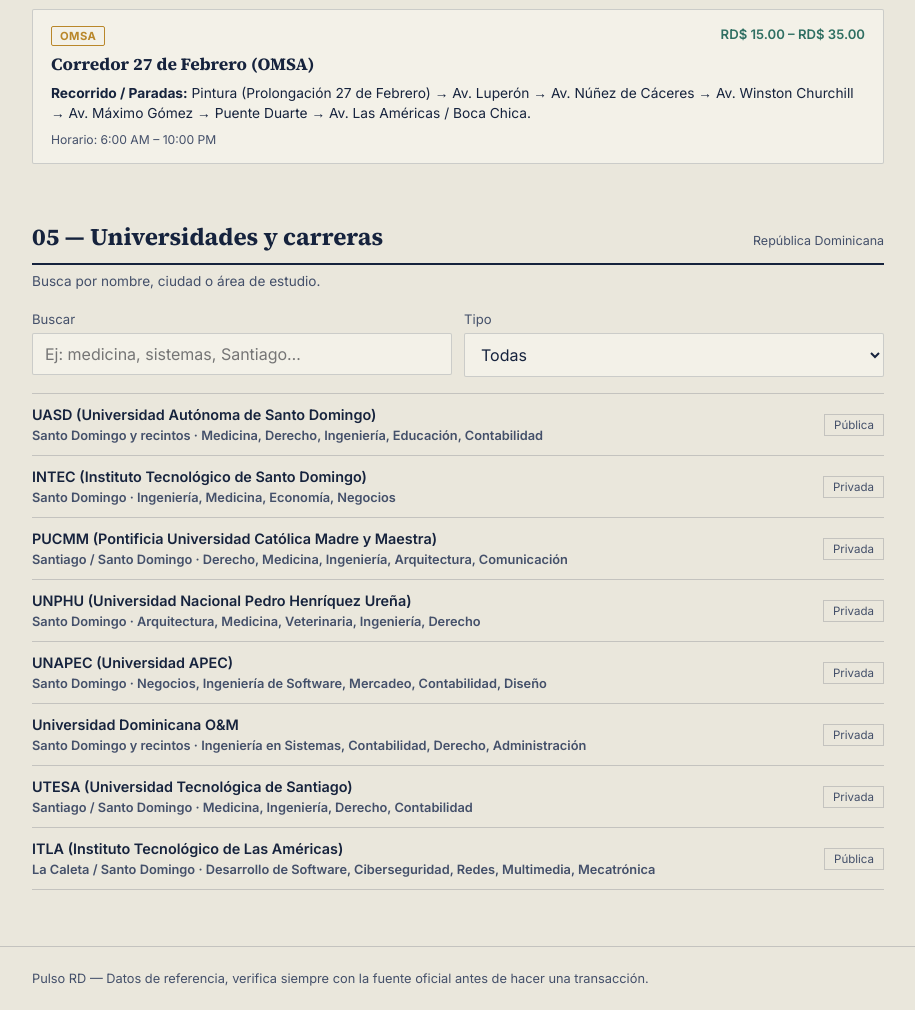
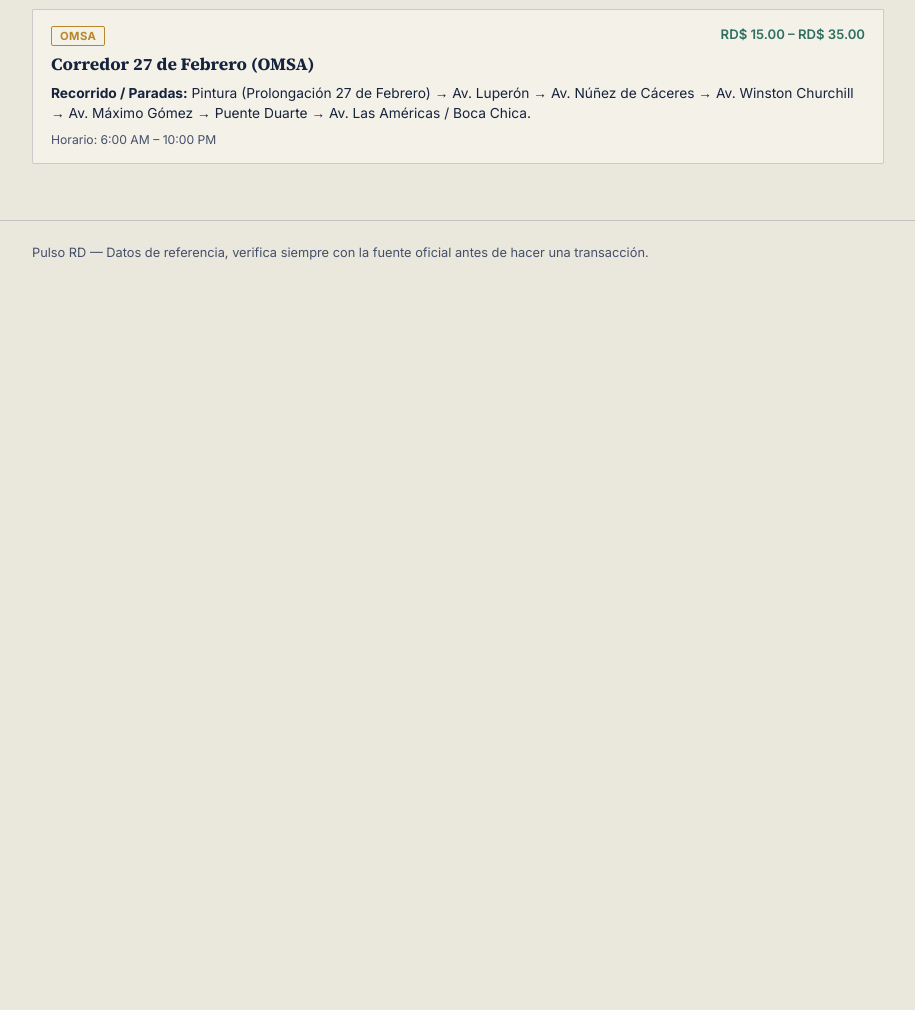
Before and after one commit to NutriaSuave/pulso-rd, a plain HTML site: page index.html in a window 1280 px wide. Shown: the part 3766-4776 px from the top of the page, without its empty margins (182-1097 px from the left). After the commit the page ends 4050 px from the top, so only its background shows below. Drawn offline with Linux system fonts and the light colour scheme.

Commit message:
Add files via upload

```diff
--- a/app.js
+++ b/app.js
@@ -17,7 +17,6 @@ function applyTheme(theme) {
 }
 
 let savedTheme = null;
-
 try {
   savedTheme = localStorage.getItem("pulsoRdTheme");
 } catch (e) {}
@@ -30,7 +29,6 @@ themeToggle.addEventListener("click", () => {
   const next = currentlyDark ? "light" : "dark";
 
   applyTheme(next);
-
   try {
     localStorage.setItem("pulsoRdTheme", next);
   } catch (e) {}
@@ -179,26 +177,20 @@ function calc() {
 dirToggle.addEventListener("click", (e) => {
   const btn = e.target.closest("button[data-dir]");
   if (!btn) return;
-
   dState.dir = btn.dataset.dir;
-
   [...dirToggle.children].forEach((b) =>
     b.classList.toggle("active", b === btn),
   );
-
   renderDivisas();
 });
 
 curToggle.addEventListener("click", (e) => {
   const btn = e.target.closest("button[data-cur]");
   if (!btn) return;
-
   dState.cur = btn.dataset.cur;
-
   [...curToggle.children].forEach((b) =>
     b.classList.toggle("active", b === btn),
   );
-
   renderDivisas();
 });
 
@@ -208,10 +200,8 @@ shareBtn.addEventListener("click", async () => {
   try {
     await navigator.clipboard.writeText(lastSummary);
   } catch (e) {}
-
   shareBtn.textContent = "Copiado ✓";
   shareBtn.classList.add("copied");
-
   setTimeout(() => {
     shareBtn.textContent = "Copiar resumen";
     shareBtn.classList.remove("copied");
@@ -220,7 +210,7 @@ shareBtn.addEventListener("click", async () => {
 
 renderDivisas();
 
-/* ---------- 02 Combustibles ---------- */
+/* ---------- 02 Combustibles y Peajes ---------- */
 document.getElementById("fuelWeekNote").textContent = FUEL_WEEK_LABEL;
 
 const fuelTable = document.getElementById("fuelTable");
@@ -308,7 +298,6 @@ function tripCalc() {
   tripResultValue.textContent = formatMoney(total, "RD$");
 }
 
-// Renderizar tabla oficial de los 17 peajes
 const tollTableBody = document.getElementById("tollTableBody");
 let lastCorridor = "";
 tollsData.forEach((t) => {
@@ -367,12 +356,10 @@ const QUIZ_SIZE = 10;
 
 function shuffle(a) {
   const b = [...a];
-
   for (let i = b.length - 1; i > 0; i--) {
     const j = Math.floor(Math.random() * (i + 1));
     [b[i], b[j]] = [b[j], b[i]];
   }
-
   return b;
 }
 
@@ -384,28 +371,23 @@ function renderQuestion() {
   if (qIdx >= quizSet.length) {
     const pct = Math.round((score / quizSet.length) * 100);
     const passed = pct >= 70;
-
     quizProgress.textContent = "Resultado final";
-
     quizBox.innerHTML = `
       <div class="quiz-q">${passed ? "¡Aprobado!" : "Necesitas repasar un poco más"}</div>
       <p class="section-sub">Obtuviste <strong>${score} de ${quizSet.length}</strong> respuestas correctas (${pct}%). El mínimo para aprobar suele ser 70%.</p>
       <button class="quizBtn" id="restartQuiz">Intentar de nuevo</button>
     `;
-
     document.getElementById("restartQuiz").addEventListener("click", () => {
       quizSet = shuffle(intrantQuestions).slice(0, QUIZ_SIZE);
       qIdx = 0;
       score = 0;
       renderQuestion();
     });
-
     return;
   }
 
   const item = quizSet[qIdx];
   quizProgress.textContent = `Pregunta ${qIdx + 1} de ${quizSet.length}`;
-
   quizBox.innerHTML = `
     <div class="quiz-q">${item.q}</div>
     <div class="quiz-opts">
@@ -415,13 +397,10 @@ function renderQuestion() {
   `;
 
   const opts = quizBox.querySelectorAll(".quiz-opt");
-
   opts.forEach((btn) => {
     btn.addEventListener("click", () => {
       const chosen = Number(btn.dataset.i);
-
       opts.forEach((b) => (b.disabled = true));
-
       if (chosen === item.correct) {
         btn.classList.add("ok");
         score++;
@@ -429,12 +408,10 @@ function renderQuestion() {
         btn.classList.add("bad");
         opts[item.correct].classList.add("ok");
       }
-
       document.getElementById("quizFeedback").innerHTML = `
         <div class="quiz-explain">${item.explain}</div>
         <button class="quizBtn" id="nextQ">${qIdx + 1 < quizSet.length ? "Siguiente pregunta" : "Ver resultado"}</button>
       `;
-
       document.getElementById("nextQ").addEventListener("click", () => {
         qIdx++;
         renderQuestion();
@@ -445,41 +422,6 @@ function renderQuestion() {
 
 renderQuestion();
 
-/* ---------- 05 Universidades ---------- */
-const uniSearch = document.getElementById("uniSearch");
-const uniFilter = document.getElementById("uniFilter");
-const uniList = document.getElementById("uniList");
-
-function renderUnis() {
-  const q = uniSearch.value.trim().toLowerCase();
-  const type = uniFilter.value;
-
-  uniList.innerHTML = "";
-
-  const found = universities.filter(
-    (u) =>
-      (type === "all" || u.type === type) &&
-      `${u.name} ${u.city} ${u.areas.join(" ")}`.toLowerCase().includes(q),
-  );
-
-  if (!found.length) {
-    uniList.innerHTML = `<div class="compact-row"><span>Sin resultados</span></div>`;
-    return;
-  }
-
-  found.forEach((u) => {
-    const row = document.createElement("div");
-    row.className = "compact-row";
-    row.innerHTML = `<span>${u.name}<span class="meta">${u.city}${u.areas.length ? " · " + u.areas.join(", ") : ""}</span></span><span class="status">${u.type}</span>`;
-
-    uniList.appendChild(row);
-  });
-}
-
-uniSearch.addEventListener("input", renderUnis);
-uniFilter.addEventListener("change", renderUnis);
-renderUnis();
-
 /* ---------- 04 Transporte Público ---------- */
 const routeList = document.getElementById("routeList");
 const transportFilter = document.getElementById("transportFilter");
@@ -489,13 +431,10 @@ let activeTransportType = "ALL";
 
 function renderRoutes() {
   const query = transportSearch.value.trim().toLowerCase();
-
   const filtered = transportRoutes.filter((r) => {
     const matchesType =
       activeTransportType === "ALL" || r.type === activeTransportType;
-
     const haystack = `${r.type} ${r.name} ${r.stops}`.toLowerCase();
-
     return matchesType && haystack.includes(query);
   });
 
@@ -524,13 +463,10 @@ function renderRoutes() {
 transportFilter.addEventListener("click", (e) => {
   const btn = e.target.closest("button[data-type]");
   if (!btn) return;
-
   activeTransportType = btn.dataset.type;
-
   [...transportFilter.children].forEach((b) =>
     b.classList.toggle("active", b === btn),
   );
-
   renderRoutes();
 });
 
--- a/data.js
+++ b/data.js
@@ -575,78 +575,3 @@ const transportRoutes = [
       "Pintura (Prolongación 27 de Febrero) → Av. Luperón → Av. Núñez de Cáceres → Av. Winston Churchill → Av. Máximo Gómez → Puente Duarte → Av. Las Américas / Boca Chica.",
   },
 ];
-
-/* ---------- Datos Módulo 05: Universidades ---------- */
-const universities = [
-  {
-    name: "UASD (Universidad Autónoma de Santo Domingo)",
-    city: "Santo Domingo y recintos",
-    type: "Pública",
-    areas: ["Medicina", "Derecho", "Ingeniería", "Educación", "Contabilidad"],
-  },
-  {
-    name: "INTEC (Instituto Tecnológico de Santo Domingo)",
-    city: "Santo Domingo",
-    type: "Privada",
-    areas: ["Ingeniería", "Medicina", "Economía", "Negocios"],
-  },
-  {
-    name: "PUCMM (Pontificia Universidad Católica Madre y Maestra)",
-    city: "Santiago / Santo Domingo",
-    type: "Privada",
-    areas: [
-      "Derecho",
-      "Medicina",
-      "Ingeniería",
-      "Arquitectura",
-      "Comunicación",
-    ],
-  },
-  {
-    name: "UNPHU (Universidad Nacional Pedro Henríquez Ureña)",
-    city: "Santo Domingo",
-    type: "Privada",
-    areas: ["Arquitectura", "Medicina", "Veterinaria", "Ingeniería", "Derecho"],
-  },
-  {
-    name: "UNAPEC (Universidad APEC)",
-    city: "Santo Domingo",
-    type: "Privada",
-    areas: [
-      "Negocios",
-      "Ingeniería de Software",
-      "Mercadeo",
-      "Contabilidad",
-      "Diseño",
-    ],
-  },
-  {
-    name: "Universidad Dominicana O&M",
-    city: "Santo Domingo y recintos",
-    type: "Privada",
-    areas: [
-      "Ingeniería en Sistemas",
-      "Contabilidad",
-      "Derecho",
-      "Administración",
-    ],
-  },
-  {
-    name: "UTESA (Universidad Tecnológica de Santiago)",
-    city: "Santiago / Santo Domingo",
-    type: "Privada",
-    areas: ["Medicina", "Ingeniería", "Derecho", "Contabilidad"],
-  },
-  {
-    name: "ITLA (Instituto Tecnológico de Las Américas)",
-    city: "La Caleta / Santo Domingo",
-    type: "Pública",
-    areas: [
-      "Desarrollo de Software",
-      "Ciberseguridad",
-      "Redes",
-      "Multimedia",
-      "Mecatrónica",
-    ],
-  },
-];
--- a/index.html
+++ b/index.html
@@ -6,10 +6,12 @@
       name="viewport"
       content="width=device-width, initial-scale=1, viewport-fit=cover"
     />
-    <title>Pulso RD — Divisas, Combustibles, INTRANT y Transporte en RD</title>
+    <title>
+      Pulso RD — Divisas, Combustibles, Peajes, INTRANT y Transporte en RD
+    </title>
     <meta
       name="description"
-      content="Consulta las tasas del dólar y euro por banco en República Dominicana, precios semanales de combustibles, simulador teórico INTRANT, rutas de Metro/Corredores y universidades."
+      content="Consulta las tasas del dólar y euro por banco en República Dominicana, precios de combustibles y peajes RD Vial, simulador teórico INTRANT y rutas de Metro, Teleférico y Corredores."
     />
     <meta name="theme-color" content="#16233D" />
     <meta
@@ -26,7 +28,7 @@
     />
     <meta
       property="og:description"
-      content="Comparador de tasas USD/EUR por banco, calculadora de combustibles y viajes, examen práctico INTRANT, rutas de transporte y guía universitaria en RD."
+      content="Comparador de tasas USD/EUR por banco, calculadora de combustibles y los 17 peajes RD Vial, examen práctico INTRANT y rutas de transporte público."
     />
     <meta property="og:url" content="https://nutriasuave.github.io/pulso-rd/" />
 
@@ -255,33 +257,6 @@
 
         <div class="route-list" id="routeList"></div>
       </section>
-
-      <section id="universidades">
-        <div class="section-head">
-          <h2>05 — Universidades y carreras</h2>
-          <span class="note">República Dominicana</span>
-        </div>
-        <p class="section-sub">Busca por nombre, ciudad o área de estudio.</p>
-        <div class="tools">
-          <div class="field">
-            <label for="uniSearch">Buscar</label>
-            <input
-              type="search"
-              id="uniSearch"
-              placeholder="Ej: medicina, sistemas, Santiago…"
-            />
-          </div>
-          <div class="field">
-            <label for="uniFilter">Tipo</label>
-            <select id="uniFilter">
-              <option value="all">Todas</option>
-              <option value="Pública">Pública</option>
-              <option value="Privada">Privada</option>
-            </select>
-          </div>
-        </div>
-        <div class="compact-ledger" id="uniList"></div>
-      </section>
     </main>
 
     <footer>
```
